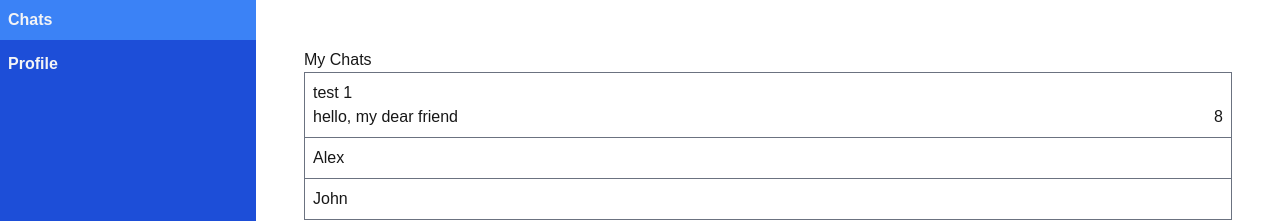
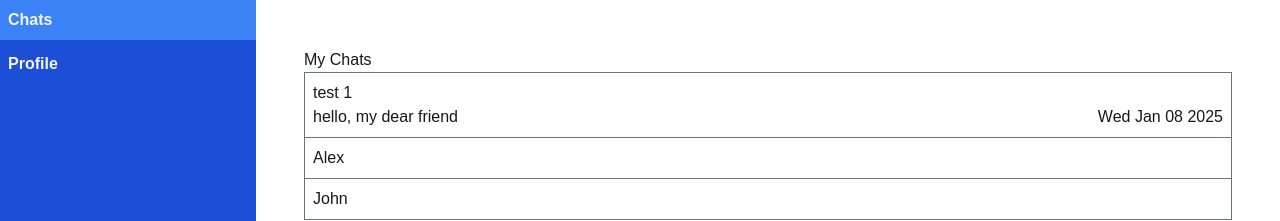
Before and after one commit to BG-dev/tell-me, a Next.js app: page /chats in a window 1280 px wide. Shown: the top 221 px of the page. Built offline with nearby package versions, Linux system fonts and the light colour scheme.

Commit message:
chore: add CharRow last message date formated render

```diff
--- a/app/_components/ChatRow.tsx
+++ b/app/_components/ChatRow.tsx
@@ -8,6 +8,8 @@ interface ChatRowProps {
 }
 
 export default function ChatRow({ chatPreview, isLast }: ChatRowProps) {
+  const lastMessage = chatPreview.lastMessage;
+
   return (
     <Link
       key={chatPreview.id}
@@ -21,8 +23,8 @@ export default function ChatRow({ chatPreview, isLast }: ChatRowProps) {
     >
       <span>{chatPreview.name}</span>
       <div className="flex justify-between">
-        <p>{chatPreview.lastMessage?.content}</p>
-        <p>{chatPreview.lastMessage?.timestamp.getUTCDate()}</p>
+        <p>{lastMessage ? lastMessage.content : ""}</p>
+        <p>{lastMessage ? lastMessage.timestamp.toDateString() : ""}</p>
       </div>
     </Link>
   );
```
